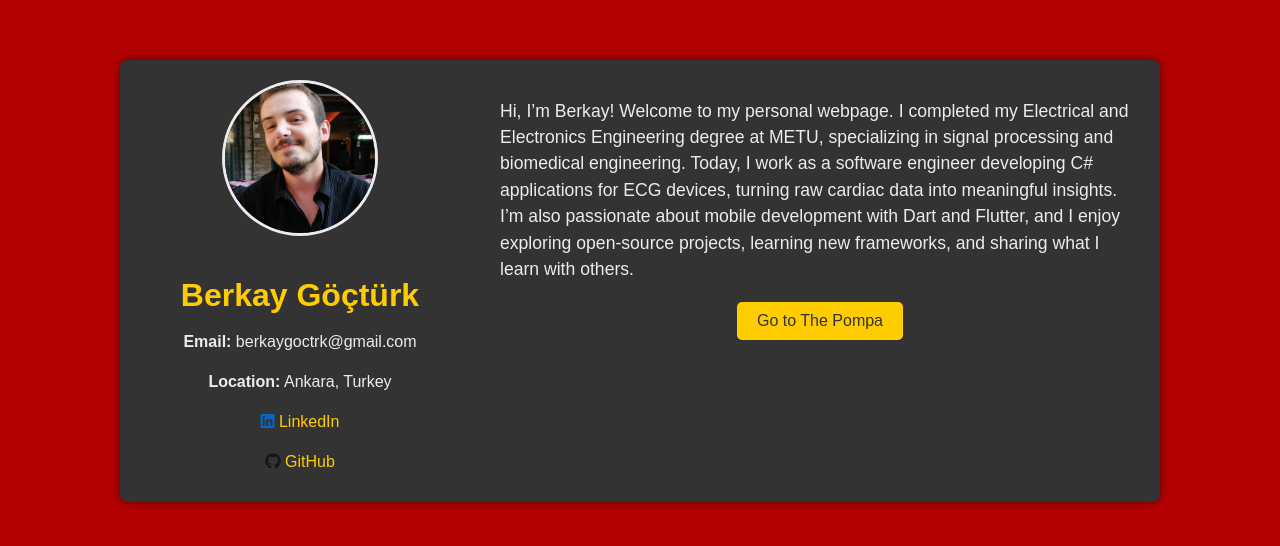
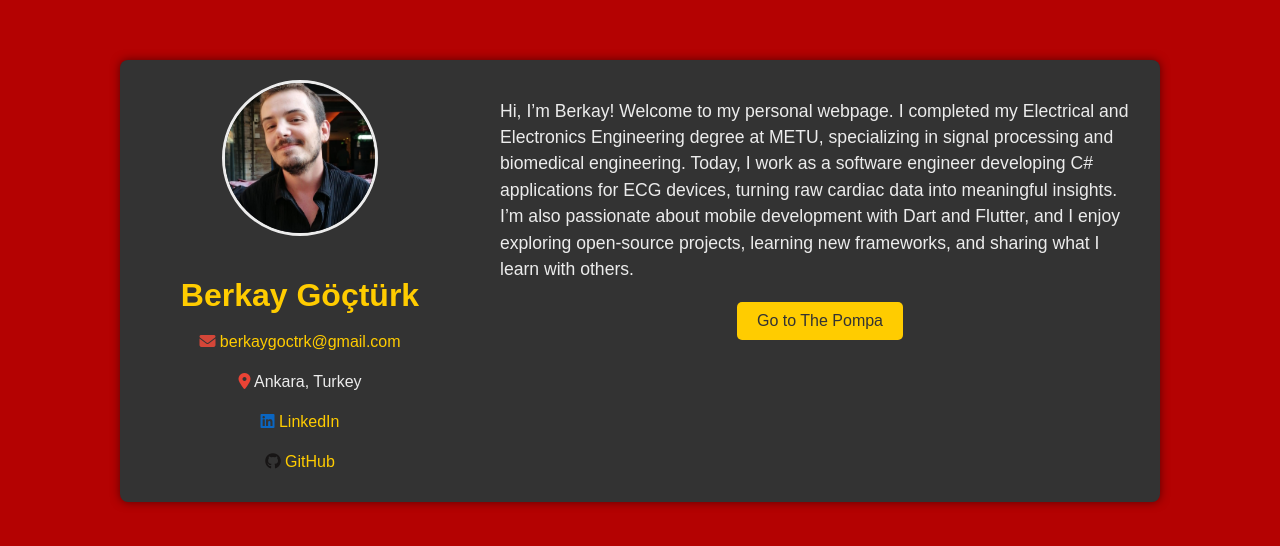
Before and after one commit to berkaygocturk/berkaygocturk.github.io, a plain HTML site: page index.html in a window 1280 px wide. Drawn offline with Linux system fonts and the light colour scheme.

Commit message:
kalan simgeleri ekledim index.html

```diff
--- a/index.html
+++ b/index.html
@@ -13,8 +13,15 @@
         <div class="left-column">
             <img src="berkay_pic.jpeg" alt="Your Picture" class="profile-pic">
             <h1>Berkay Göçtürk</h1>
-            <p><strong>Email:</strong> berkaygoctrk@gmail.com</p>
-            <p><strong>Location:</strong> Ankara, Turkey</p>
+
+            <p>
+                <i class="fas fa-envelope" style="color:#D44638;"></i>
+                <a href="mailto:berkaygoctrk@gmail.com">berkaygoctrk@gmail.com</a>
+            </p>
+            <p>
+                <i class="fas fa-map-marker-alt" style="color:#EA4335;"></i>
+                Ankara, Turkey
+            </p>
             <p>
                 <i class="fab fa-linkedin" style="color:#0A66C2;"></i>
                 <a href="https://www.linkedin.com/in/berkaygocturk/" target="_blank">LinkedIn</a>
```
